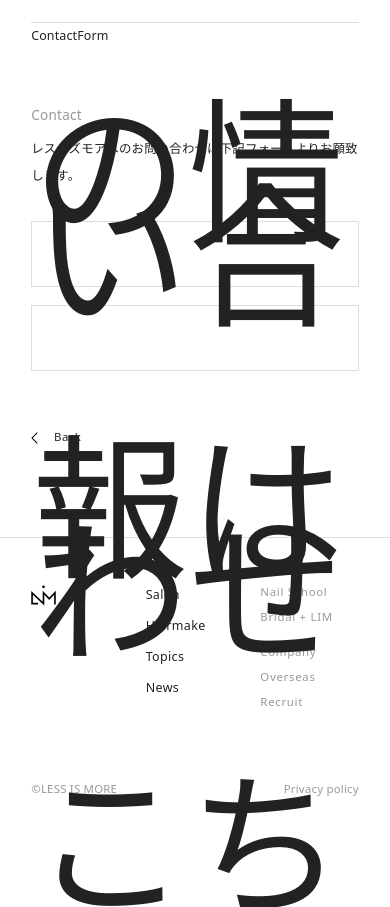
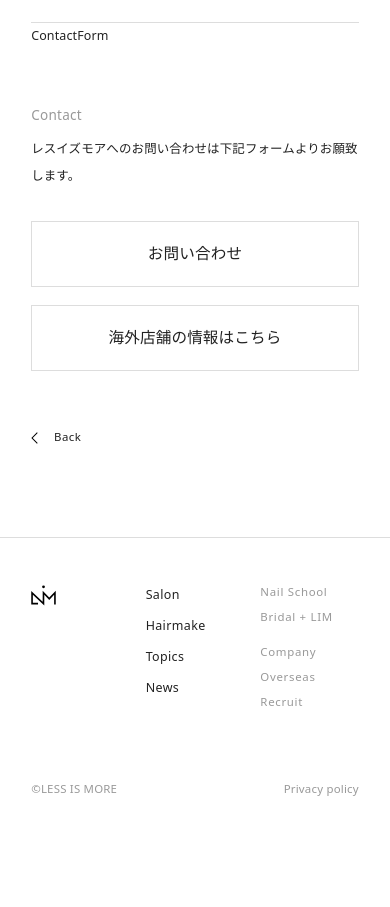
Before and after one commit to kajiwara-online/under-spell, a Next.js app: page /company in a window 390 px wide. Shown: the part 6082-6989 px from the top of the page. After the commit the page ends 6894 px from the top, so only its background shows below. Built offline with nearby package versions, Linux system fonts and the light colour scheme.

Commit message:
2025/03/16 更新

```diff
--- a/src/_components/Pagination.tsx
+++ b/src/_components/Pagination.tsx
@@ -10,20 +10,20 @@ const Pagination = ({ prevId, nextId, type }: PaginationProps) => {
     <div className="flex justify-between items-center py-4 border-t mt-8">
       {/* 次の記事 */}
       {nextUrl ? (
-        <Link href={nextUrl} className="text-blue-500 hover:underline">
+        <Link href={nextUrl} className="hover:underline">
           Next
         </Link>
       ) : (
-        <span className="text-gray-400">Next</span>
+        <span></span>
       )}
 
       {/* 前の記事 */}
       {prevUrl ? (
-        <Link href={prevUrl} className="text-blue-500 hover:underline">
+        <Link href={prevUrl} className="hover:underline">
           Prev
         </Link>
       ) : (
-        <span className="text-gray-400">Prev</span>
+        <span></span>
       )}
     </div>
   );
--- a/src/app/company/page.tsx
+++ b/src/app/company/page.tsx
@@ -1264,7 +1264,7 @@ const CompanyHome = () => {
           <ContactForm />
         </div>
         <div className="row-[2/3] col-[3/4] relative mt-[3.4375rem] lg:m-0">
-          <div className="sticky top-[7.6875rem]">
+          <div className="lg:sticky lg:top-[7.6875rem]">
             <section>
               <header className="text-[0.8125rem] tracking-[.02em] leading-[1.230769230769231] text-[#999] mb-[.75rem] md:mb-[.8125rem]">
                 Contact
@@ -1276,13 +1276,13 @@ const CompanyHome = () => {
                 <div className="mt-[1.875rem]">
                   <Link
                     href="#contact"
-                    className="h-[3.9375rem] flex justify-center items-center border border-[#ddd] text-[9.375rem] w-full md:text-[.875rem] md:h-[3.375rem]"
+                    className="h-[3.9375rem] flex justify-center items-center border border-[#ddd] text-[.9375rem] w-full md:text-[.875rem] md:h-[3.375rem]"
                   >
                     お問い合わせ
                   </Link>
                   <Link
                     href="/overseas/"
-                    className="mt-[1.125rem] h-[3.9375rem] flex justify-center items-center border border-[#ddd] text-[9.375rem] w-full md:text-[.875rem] md:h-[3.375rem]"
+                    className="mt-[1.125rem] h-[3.9375rem] flex justify-center items-center border border-[#ddd] text-[.9375rem] w-full md:text-[.875rem] md:h-[3.375rem]"
                   >
                     海外店舗の情報はこちら
                   </Link>
@@ -1300,7 +1300,7 @@ const CompanyHome = () => {
                 <div className="mt-[1.875rem]">
                   <Link
                     href="mailto:info@lessismore.co.jp"
-                    className="h-[3.9375rem] flex justify-center items-center border border-[#ddd] text-[9.375rem] w-full md:text-[.875rem] md:h-[3.375rem]"
+                    className="h-[3.9375rem] flex justify-center items-center border border-[#ddd] text-[.9375rem] w-full md:text-[.875rem] md:h-[3.375rem]"
                   >
                     CONTACT
                   </Link>
@@ -1314,7 +1314,7 @@ const CompanyHome = () => {
                 <div className="mt-[1.875rem]">
                   <Link
                     href="/overseas/"
-                    className="h-[3.9375rem] flex justify-center items-center border border-[#ddd] text-[9.375rem] w-full md:text-[.875rem] md:h-[3.375rem]"
+                    className="h-[3.9375rem] flex justify-center items-center border border-[#ddd] text-[.9375rem] w-full md:text-[.875rem] md:h-[3.375rem]"
                   >
                     OVERSEAS STORES
                   </Link>
@@ -1329,7 +1329,7 @@ const CompanyHome = () => {
                 <div className="mt-[1.875rem]">
                   <Link
                     href="mailto:info@lessismore.co.jp"
-                    className="h-[3.9375rem] flex justify-center items-center border border-[#ddd] text-[9.375rem] w-full md:text-[.875rem] md:h-[3.375rem]"
+                    className="h-[3.9375rem] flex justify-center items-center border border-[#ddd] text-[.9375rem] w-full md:text-[.875rem] md:h-[3.375rem]"
                   >
                     咨询
                   </Link>
@@ -1340,7 +1340,7 @@ const CompanyHome = () => {
                 <div className="mt-[1.875rem]">
                   <Link
                     href="/overseas/"
-                    className="h-[3.9375rem] flex justify-center items-center border border-[#ddd] text-[9.375rem] w-full md:text-[.875rem] md:h-[3.375rem]"
+                    className="h-[3.9375rem] flex justify-center items-center border border-[#ddd] text-[.9375rem] w-full md:text-[.875rem] md:h-[3.375rem]"
                   >
                     海外門店
                   </Link>
```
